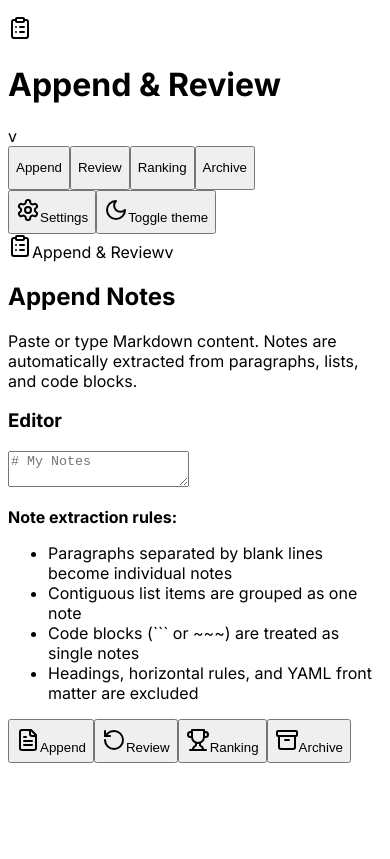
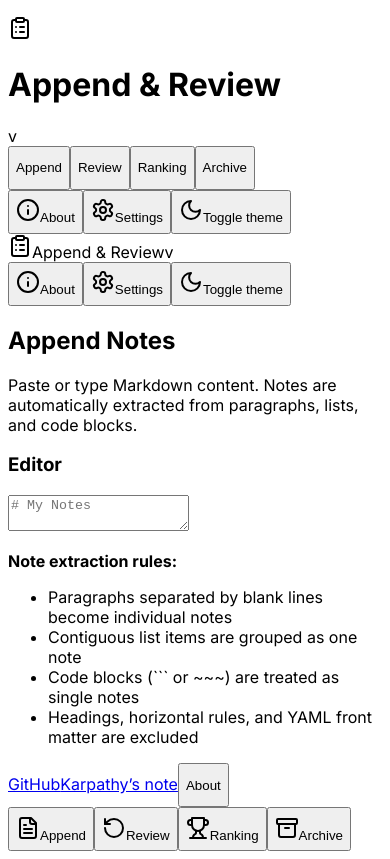
Before and after one commit to dudarev/append-review-v1, a React (Vite) app in the folder src/client/: page / in a window 390 px wide. Built offline with nearby package versions, Linux system fonts and the light colour scheme; a web font is replaced by a local one.

Commit message:
feat(ui): About dialog + footer; mobile header controls\n\n- Add About dialog (version, links, shortcuts) and footer links\n- Mobile: add Settings + theme toggle in header; hide footer entirely\n- Bump to 1.1.6 and update CHANGELOG

```diff
--- a/src/client/src/App.tsx
+++ b/src/client/src/App.tsx
@@ -3,6 +3,8 @@ import { ThemeProvider } from "@/components/theme-provider";
 import { useThemeContext } from "@/components/theme-provider";
 import { MobileNav } from "@/components/mobile-nav";
 import { SettingsDialog } from "@/components/settings-dialog";
+import { AboutDialog } from "@/components/about-dialog";
+import { Footer } from "@/components/footer";
 import { AppendPage } from "@/pages/append";
 import { ReviewPage } from "@/pages/review";
 import { RankingPage } from "@/pages/ranking";
@@ -134,7 +136,7 @@ function AppContent() {
                   className={cn(
                     "px-4 py-2 text-sm font-medium",
                     currentView === item.id
-                      ? "bg-white dark:bg-gray-600 text-primary-600 dark:text-primary-400 shadow-sm"
+                      ? "bg-white dark:bg-gray-600 text-primary-600 dark:text-white shadow-sm"
                       : "text-gray-600 dark:text-gray-300 hover:text-gray-900 dark:hover:text-white"
                   )}
                 >
@@ -142,7 +144,7 @@ function AppContent() {
                 </Button>
               ))}
             </nav>
-
+            <AboutDialog />
             <SettingsDialog
               onResetRankings={resetRankings}
               onClearAllData={clearAllData}
@@ -173,6 +175,26 @@ function AppContent() {
             <span className="text-base font-semibold">Append & Review</span>
             <span className="text-[10px] text-gray-500 dark:text-gray-400 select-none">v{import.meta.env.VITE_APP_VERSION}</span>
           </div>
+          <div className="flex items-center space-x-1">
+            <AboutDialog />
+            <SettingsDialog
+              onResetRankings={resetRankings}
+              onClearAllData={clearAllData}
+            />
+            <Button
+              variant="ghost"
+              size="icon"
+              onClick={toggleTheme}
+              data-testid="button-theme-toggle-mobile"
+            >
+              {theme === "dark" ? (
+                <Sun className="h-5 w-5" />
+              ) : (
+                <Moon className="h-5 w-5" />
+              )}
+              <span className="sr-only">Toggle theme</span>
+            </Button>
+          </div>
         </div>
       </header>
 
@@ -180,7 +202,7 @@ function AppContent() {
       <main className="flex-1 max-w-6xl mx-auto w-full px-4 py-6 pb-20 md:pb-6">
         {renderCurrentView()}
       </main>
-
+      <Footer />
 
       {/* Mobile Navigation */}
       <MobileNav currentView={currentView} onViewChange={setCurrentView} />
--- /dev/null
+++ b/src/client/src/components/about-dialog.tsx
@@ -0,0 +1,116 @@
+import {
+  Dialog,
+  DialogContent,
+  DialogDescription,
+  DialogHeader,
+  DialogTitle,
+  DialogTrigger,
+} from "@/components/ui/dialog";
+import { Button } from "@/components/ui/button";
+import { Info } from "lucide-react";
+
+interface AboutDialogProps {
+  trigger?: React.ReactNode;
+}
+
+export function AboutDialog({ trigger }: AboutDialogProps) {
+  const Trigger = trigger ?? (
+    <Button variant="ghost" size="icon" data-testid="button-about">
+      <Info className="h-5 w-5" />
+      <span className="sr-only">About</span>
+    </Button>
+  );
+
+  return (
+    <Dialog>
+      <DialogTrigger asChild>{Trigger}</DialogTrigger>
+      <DialogContent className="sm:max-w-lg">
+        <DialogHeader>
+          <DialogTitle>About Append & Review</DialogTitle>
+          <DialogDescription>
+            A minimal append-and-review workflow inspired by Andrej Karpathy’s note.
+          </DialogDescription>
+        </DialogHeader>
+
+        <div className="space-y-4 text-sm">
+          <div className="flex items-center gap-2 text-gray-600 dark:text-gray-400">
+            <span className="font-medium">Version:</span>
+            <span>v{import.meta.env.VITE_APP_VERSION}</span>
+          </div>
+
+          <div>
+            <div className="font-medium mb-2">Links</div>
+            <ul className="list-disc list-inside space-y-1 text-gray-700 dark:text-gray-300">
+              <li>
+                <a
+                  href="https://github.com/dudarev/append-review-v1"
+                  target="_blank"
+                  rel="noopener noreferrer"
+                  className="underline"
+                >
+                  GitHub Repository
+                </a>
+              </li>
+              <li>
+                <a
+                  href="https://karpathy.bearblog.dev/the-append-and-review-note/"
+                  target="_blank"
+                  rel="noopener noreferrer"
+                  className="underline"
+                >
+                  Karpathy — The Append and Review Note
+                </a>
+              </li>
+              <li>
+                <a
+                  href="https://github.com/dudarev/append-review-v1/blob/main/CHANGELOG.md"
+                  target="_blank"
+                  rel="noopener noreferrer"
+                  className="underline"
+                >
+                  Changelog
+                </a>
+              </li>
+              <li>
+                <a
+                  href="https://github.com/dudarev/append-review-v1/issues/new"
+                  target="_blank"
+                  rel="noopener noreferrer"
+                  className="underline"
+                >
+                  Report an issue
+                </a>
+              </li>
+            </ul>
+          </div>
+
+          <div>
+            <div className="font-medium mb-2">Keyboard shortcuts</div>
+            <div className="space-y-1 text-gray-700 dark:text-gray-300">
+              <div>
+                Views: <kbd className="px-2 py-1 bg-gray-100 dark:bg-gray-800 rounded">1</kbd> Append,
+                <kbd className="ml-1 px-2 py-1 bg-gray-100 dark:bg-gray-800 rounded">2</kbd> Review,
+                <kbd className="ml-1 px-2 py-1 bg-gray-100 dark:bg-gray-800 rounded">3</kbd> Ranking,
+                <kbd className="ml-1 px-2 py-1 bg-gray-100 dark:bg-gray-800 rounded">4</kbd> Archive
+              </div>
+              <div>
+                Review: <kbd className="px-2 py-1 bg-gray-100 dark:bg-gray-800 rounded">A</kbd> left wins,
+                <kbd className="ml-1 px-2 py-1 bg-gray-100 dark:bg-gray-800 rounded">L</kbd> right wins,
+                <kbd className="ml-1 px-2 py-1 bg-gray-100 dark:bg-gray-800 rounded">K</kbd> skip,
+                <kbd className="ml-1 px-2 py-1 bg-gray-100 dark:bg-gray-800 rounded">N</kbd> new pair
+              </div>
+            </div>
+          </div>
+
+          <div className="text-gray-600 dark:text-gray-400">
+            <div className="font-medium mb-1">Data</div>
+            <p>
+              All data stays in your browser localStorage (key: <code>appendReview:v1</code>). No backend or
+              network storage.
+            </p>
+          </div>
+        </div>
+      </DialogContent>
+    </Dialog>
+  );
+}
--- /dev/null
+++ b/src/client/src/components/footer.tsx
@@ -0,0 +1,33 @@
+import { AboutDialog } from "@/components/about-dialog";
+
+export function Footer() {
+  return (
+    <footer className="border-t border-gray-200 dark:border-gray-800 hidden md:block">
+      <div className="max-w-6xl mx-auto w-full px-4 py-4 text-xs text-gray-500 dark:text-gray-400 flex flex-wrap items-center gap-x-4 gap-y-2">
+        <a
+          href="https://github.com/dudarev/append-review-v1"
+          target="_blank"
+          rel="noopener noreferrer"
+          className="underline"
+        >
+          GitHub
+        </a>
+        <a
+          href="https://karpathy.bearblog.dev/the-append-and-review-note/"
+          target="_blank"
+          rel="noopener noreferrer"
+          className="underline"
+        >
+          Karpathy’s note
+        </a>
+        <AboutDialog
+          trigger={
+            <button className="underline" data-testid="link-about">
+              About
+            </button>
+          }
+        />
+      </div>
+    </footer>
+  );
+}
--- a/src/package.json
+++ b/src/package.json
@@ -1,6 +1,6 @@
 {
   "name": "rest-express",
-  "version": "1.1.3",
+  "version": "1.1.6",
   "type": "module",
   "license": "MIT",
   "scripts": {
```
Also changed, not shown: 2 other files (tests, documents, lock files or other folders).
